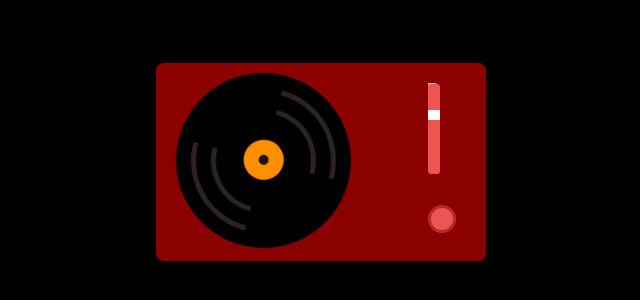
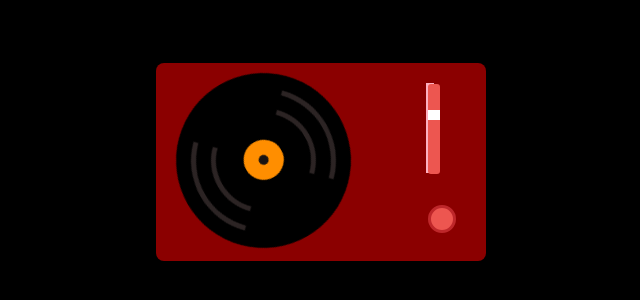
Before and after one commit to xiuiuuu/anniversary, a plain HTML site: page index.html in a window 1280 px wide. Shown: the part 242-542 px from the top of the page, 319-959 px from the left. Drawn offline with Linux system fonts and the light colour scheme.

Commit message:
Update style.css

```diff
--- a/style.css
+++ b/style.css
@@ -71,14 +71,15 @@
 
 /* Tone Arm */
 .tone-arm {
-    height: 70px;
+    height: 90px; /* Increased from 70px to 90px */
     width: 8px;
     background-color: #fdb0c0;
     position: absolute;
     top: 20px;
-    right: 50px;
+    right: 52px; /* Moved 2px left */
     transform-origin: top right;
     transition: transform 1s ease-in-out;
+
 }
 
 /* Move the tone-arm onto the record when playing */
```
